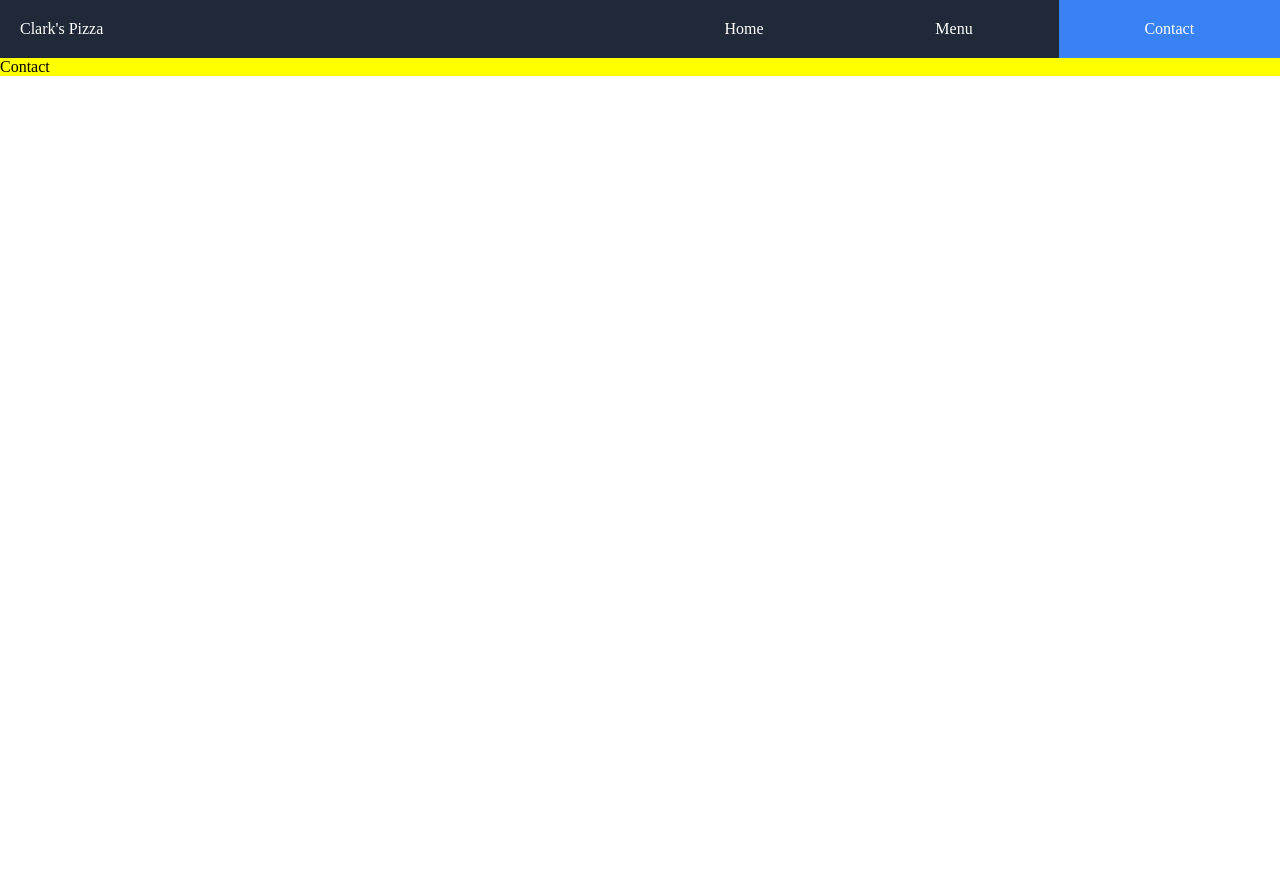
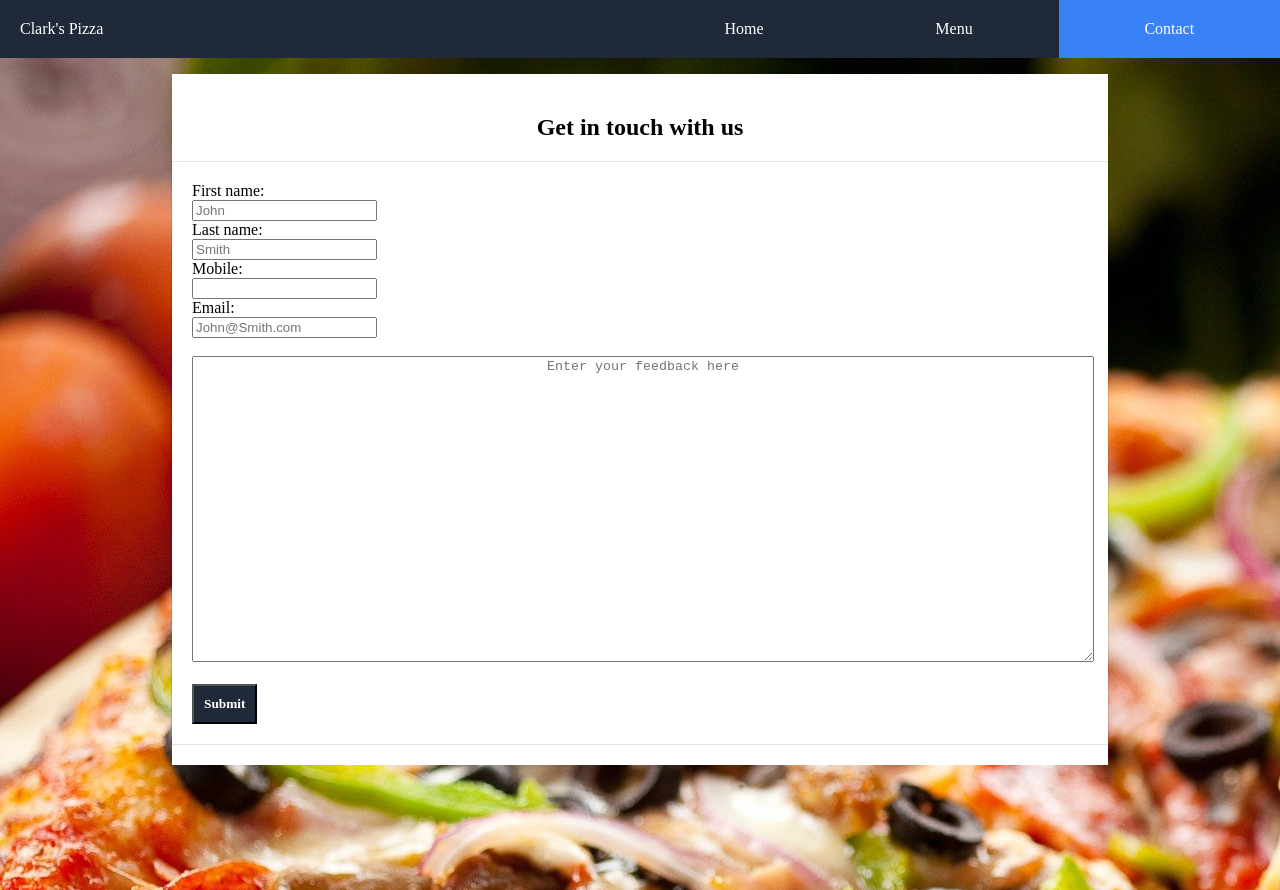
Before and after one commit to Ryan-D-Clark/Odin_Restaurant_Menu, a website built with webpack: page dist/index.html in a window 1280 px wide. Both pictures are taken after a click on the element "Contact". Before the commit the page ends 800 px from the top, so only its background shows below. Built offline with nearby package versions, Linux system fonts and the light colour scheme; files whose address does not match are found by name; a web font is replaced by a local one.

Commit message:
RC: Last content before styling

```diff
--- a/src/displayContact.js
+++ b/src/displayContact.js
@@ -5,6 +5,39 @@ export function displayContact(){
     let contactContainer = document.createElement("div")
     contactContainer.id = "display-contact"
     contactContainer.classList.add("tab-content")
-    contactContainer.innerHTML = "Contact"
     htmlBody.appendChild(contactContainer)
+
+    let formContainer = document.createElement("div")
+    formContainer.id = "form-container"
+    contactContainer.appendChild(formContainer)
+
+    formContainer.innerHTML += `
+    <h2 id="form-title">Get in touch with us</h2>
+    <form id="feedback-form" action=".">
+        <label for="fname">First name:</label><br>
+        <input type="text" id="fname" name="fname" placeholder="John">
+
+        <br>
+
+        <label for="lname">Last name:</label><br>
+        <input type="text" id="lname" name="lname" placeholder="Smith">
+
+        <br>
+
+        <label for="mobile">Mobile:</label><br>
+        <input type="mobile" id="mobile" name="mobile">
+
+        <br>
+
+        <label for="mail">Email:</label><br>
+        <input placeholder="John@Smith.com" type="email" id="mail" name="mail">
+
+        <br><br>
+
+        <textarea rows="20" id="feedback" placeholder="Enter your feedback here" id="comments" name="comments"></textarea>
+
+        <br><br>
+        <input id="submit-button" type="submit" value="Submit">
+    </form>`
+
     }
--- a/src/style.css
+++ b/src/style.css
@@ -130,8 +130,48 @@ html, body{
 }
 
 #display-contact{
+    padding: 2vh 0vh;
+    background-image: url(/Odin_Restaurant_Menu/pizza.jpeg);
+    height: 100vh;
+}
 
-    background-color: yellow;
+#form-container{
+    display: flex;
+    flex-direction: column;
+    margin: auto;
+    width: 70%;
+    background-color: white;
+    align-items: center;
+    padding: 20px;
+}
+
+#form-title{
+    font-family: "Aboreto";
+}
+
+#feedback-form{
+    border: rgba(0,0,0,0.1) solid 1px;
+    padding: 20px;
+    width: 100%;
+
+}
+
+#feedback{
+    text-align: center;
+    width: 100%;
+}
+
+#submit-button{
+    cursor: pointer;
+    color: #ffffff;
+    padding: 10px;
+    background-color:#1f2937;
+    font-family: "Aboreto";
+    font-weight: bold;
+}
+
+#submit-button:hover{
+    background-color: #72a8ff;
 }
 
 .tab-content{
```
Also changed, not shown: dist/main.js.
